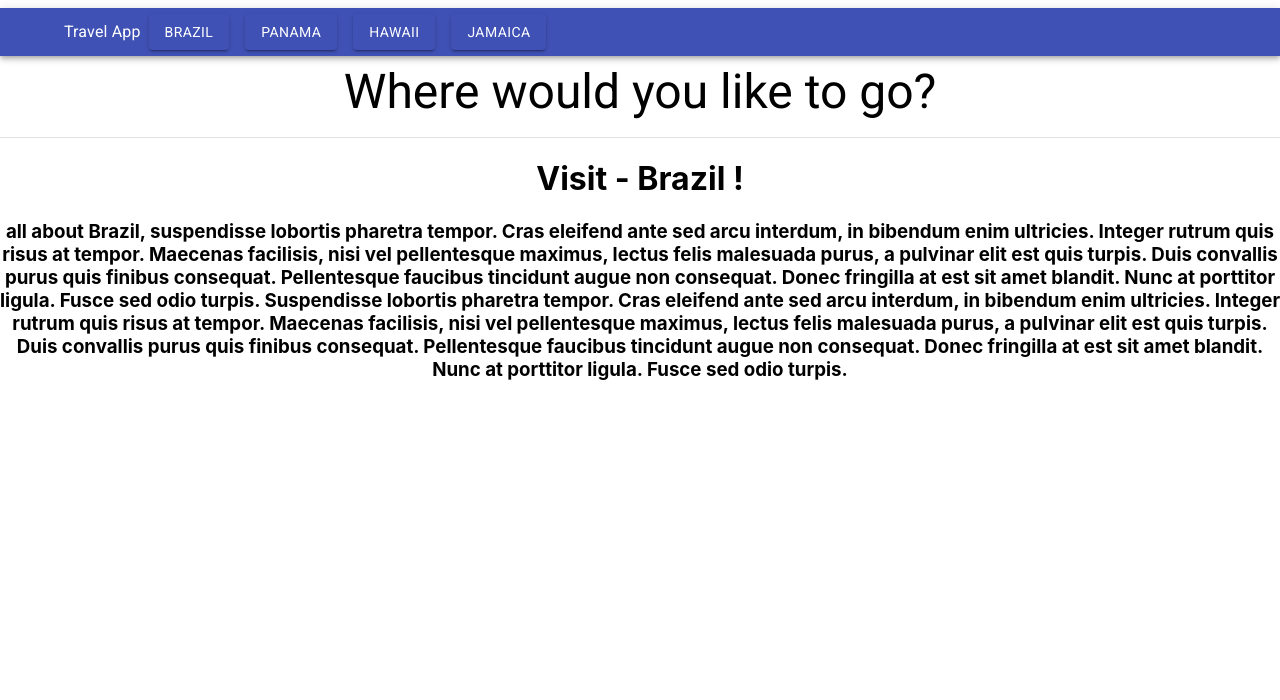
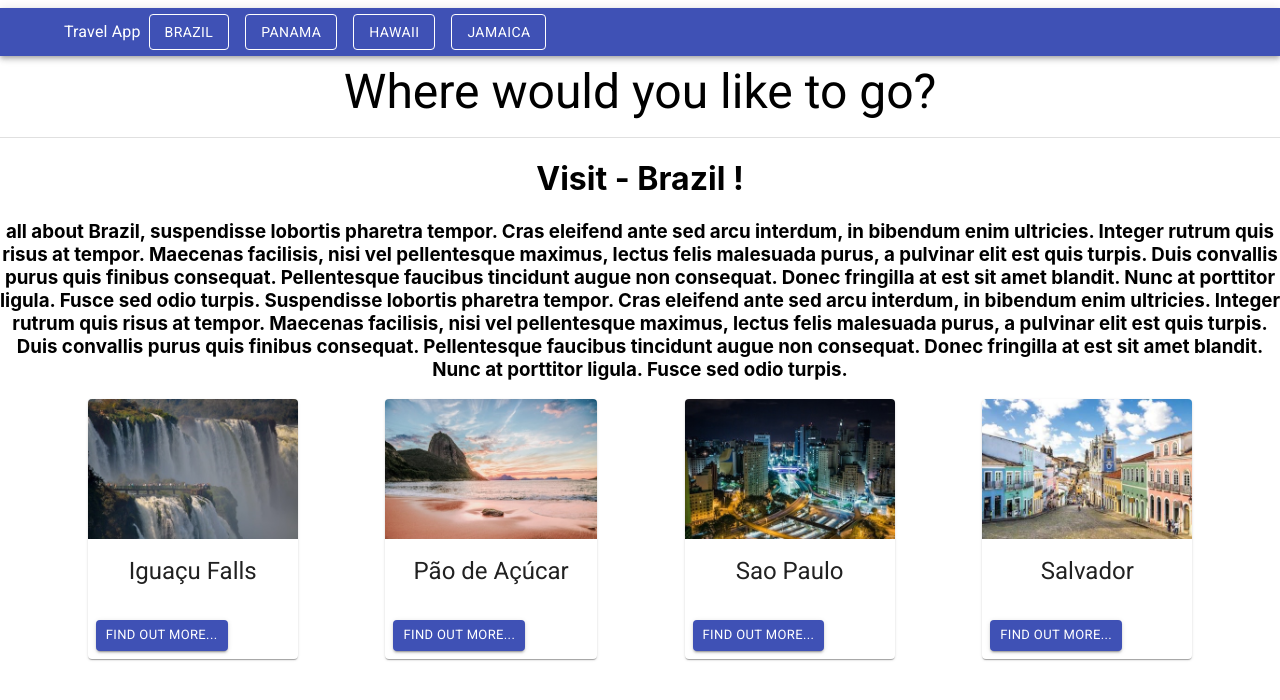
Before and after one commit to bailliechris/reactrouter-travelapp, a React (Create React App) app: page /brazil in a window 1280 px wide. Shown: the top 700 px of the page. Built offline with nearby package versions, Linux system fonts and the light colour scheme.

Commit message:
Added experiences - need to fix redirect for description text

```diff
--- a/src/App.js
+++ b/src/App.js
@@ -20,10 +20,14 @@ function App() {
         <Route exact path="/">
           <Home />
         </Route>
-        <Route path="/:destination" children={<DestinationDetails />} />
+        <Route path="/:destination">
+          <DestinationDetails />
+        </Route>
+
       </Switch>
     </div>
   );
 }
 
 export default App;
+//<Route path="/:destination" children={<DestinationDetails />} />
--- a/src/components/AppBar.js
+++ b/src/components/AppBar.js
@@ -41,7 +41,7 @@ function TheAppBar({nav, onClick}) {
               Travel App
             </Typography>
           </Link>
-          <ButtonGroup variant="text" color="inherit" size="large" aria-label="text primary button group">
+          <ButtonGroup variant="text" color="inherit" size="medium" aria-label="text primary button group">
             {nav.map((item) => (
                 <AButton key={item.id} url={item.address} text={item.name} onClick={onClick} />
             ))}
--- a/src/components/abutton.js
+++ b/src/components/abutton.js
@@ -18,7 +18,7 @@ const AButton = ({url, text, onClick}) => {
     return (
         <div className={classes.root}>
             <Link to={url}>
-                <Button color="primary" variant="contained" onClick={()=>onClick(url)}>{text}</Button>
+                <Button color="inherit" variant="outlined" onClick={()=>onClick(url)}>{text}</Button>
             </Link>
         </div>
     )
--- a/src/views/DestinationDetails.js
+++ b/src/views/DestinationDetails.js
@@ -1,5 +1,7 @@
 import {useParams} from "react-router-dom"
 import destinations from '../assets/store.js'
+import Grid from '@material-ui/core/Grid';
+import ACard from '../components/acard'
 
 function DestinationDetails() {
     const {destination} = useParams();
@@ -11,6 +13,17 @@ function DestinationDetails() {
         <div className="App">
             <h1>Visit - {dest.name} !</h1>
             <h3>{dest.description} </h3>
+            <Grid
+                container
+                direction="row"
+                justify="space-evenly"
+                alignItems="flex-start"
+            >
+                {dest.experiences.map((exp) => (
+                    <ACard key={exp.name} url={exp.match} text={exp.name} image={exp.image} />
+                ))}
+            </Grid>
+
         </div>
     );
 }
```
